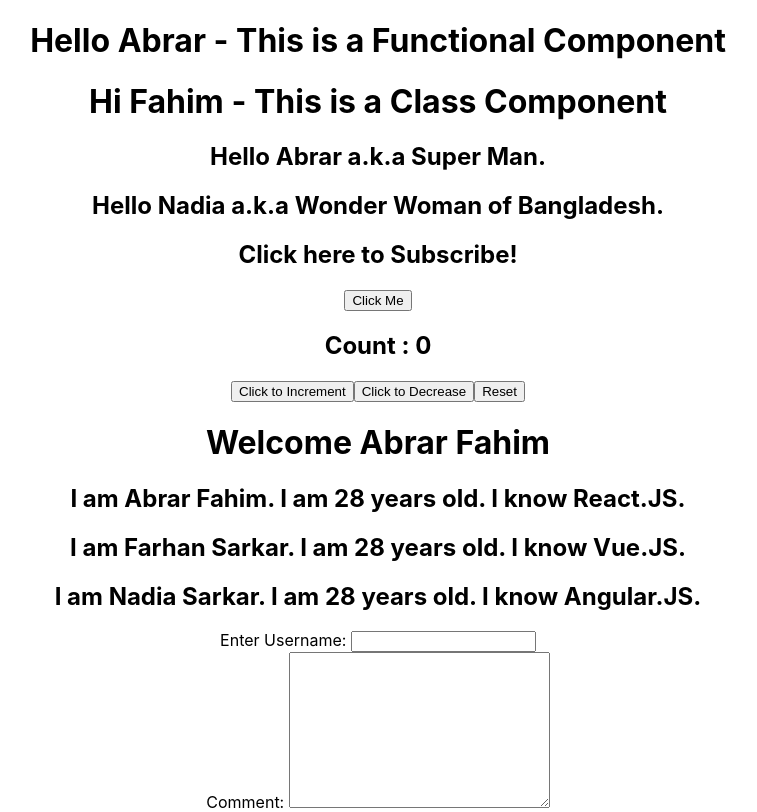
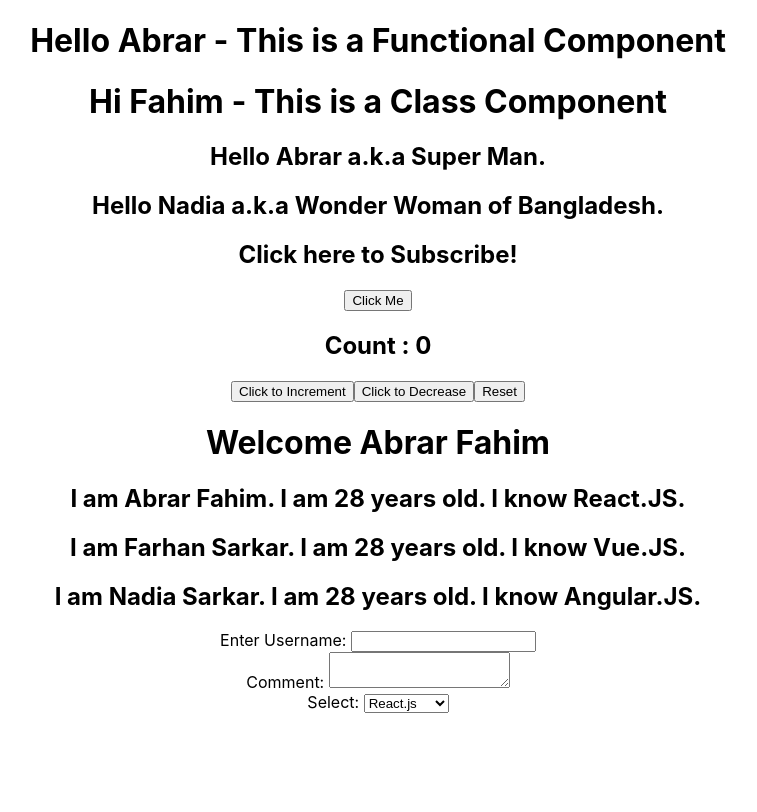
Before and after one commit to Abfahim21/React-Revision-2077, a React (Create React App) app: page / in a window 1280 px wide. Shown: the whole page, without its empty margins (262-1019 px from the left). Built offline with nearby package versions, Linux system fonts and the light colour scheme.

Commit message:
select form

```diff
--- a/src/components/Form.js
+++ b/src/components/Form.js
@@ -5,7 +5,9 @@ class Form extends Component {
     super(props)
 
     this.state = {
-       userName : ''
+       userName : '',
+       comment : '',
+       select : 'react.js'
     }
   }
   handleUserNameChange = (event) =>{
@@ -13,16 +15,32 @@ class Form extends Component {
       userName : event.target.value
     })
   }
+  handleCommentChange =(event) =>{
+    this.setState({
+      comment : event.target.value
+    })
+  }
   render() {
     return (
       <div>
-        <form action="">
-          <label>Enter Username: </label>
-          <input type="text" value={this.state.userName} onChange={this.handleUserNameChange}/>
-        </form>
+        <div>
+          <form action="">
+            <label>Enter Username: </label>
+            <input type="text" value={this.state.userName} onChange={this.handleUserNameChange}/>
+          </form>
+        </div>
         <div>
           <label>Comment: </label>
-          <textarea name="" id="" cols="30" rows="10"></textarea>
+          <textarea name="" id="" value={this.state.handleCommentChange}></textarea>
+        </div>
+        <div>
+          <label>Select: </label>
+            <select name="" id="">
+            <option value="">React.js</option>
+            <option value="">Laravel</option>
+            <option value="">Angular.Js</option>
+            <option value="">Next.JS</option>
+            </select>
         </div>
       </div>
 
```
